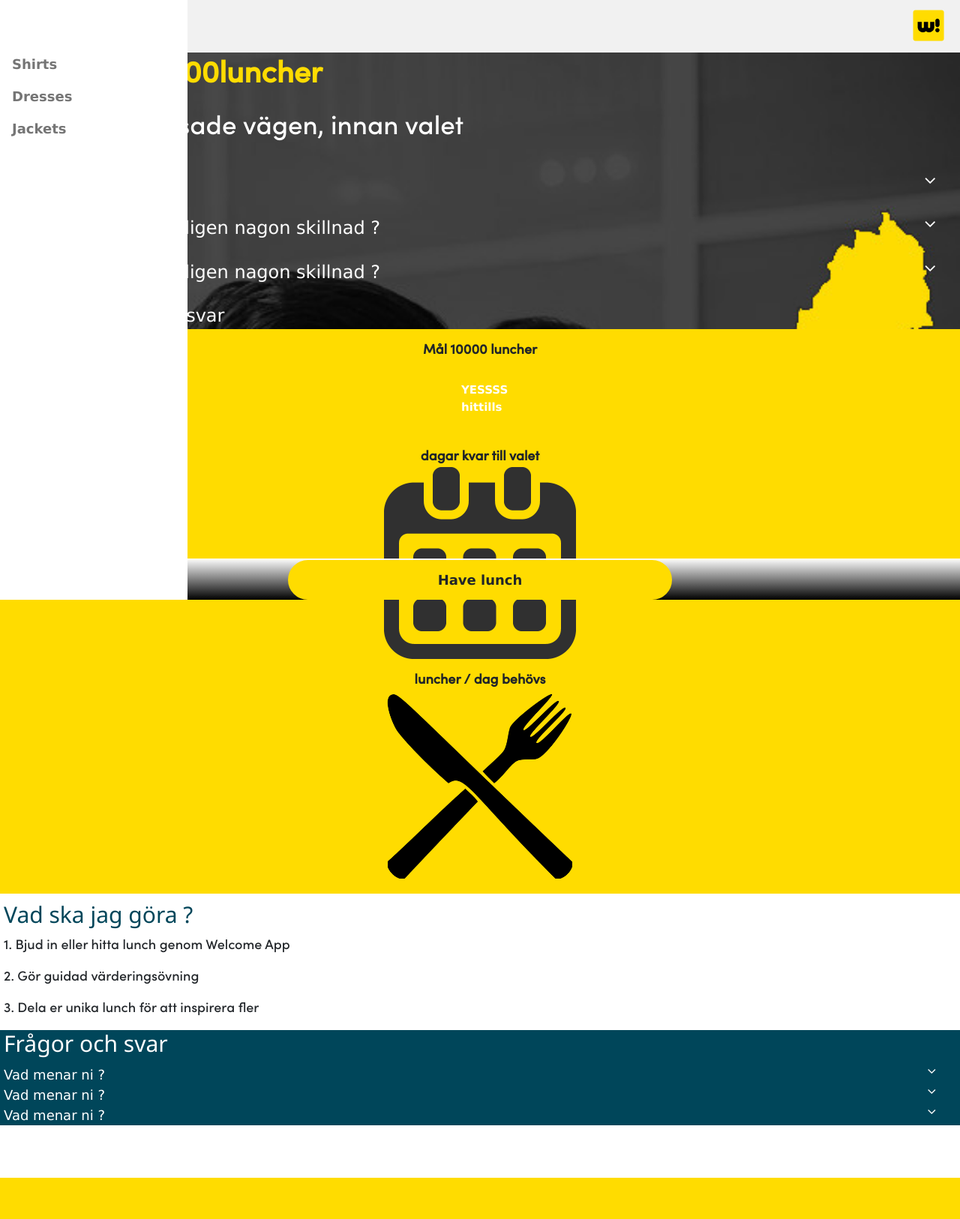
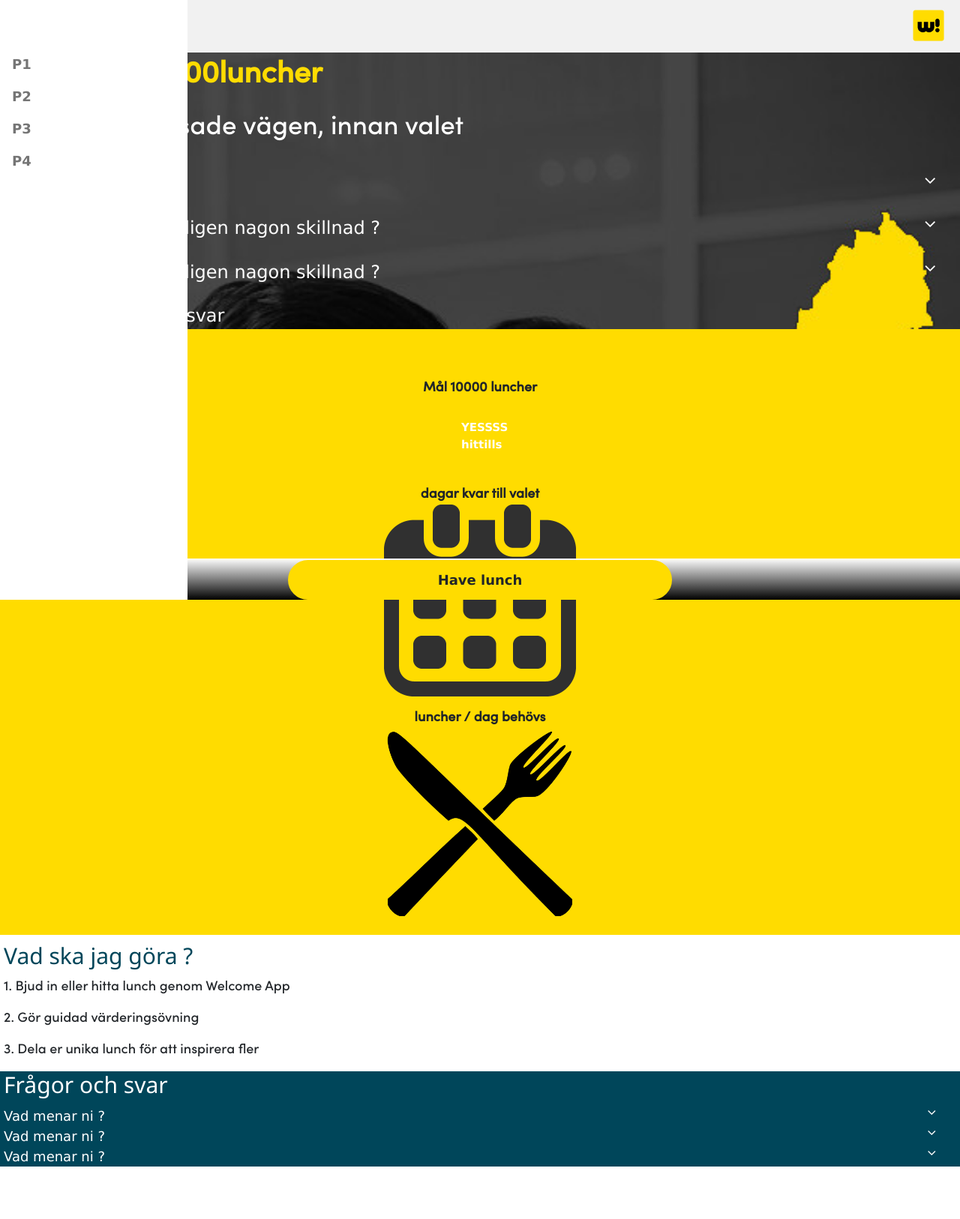
Before and after one commit to s6mon/s6mon.github.io, a PHP site: page / in a window 1280 px wide. Shown: the whole page at 75% size. Before the commit the page ends 1571 px from the top, so only its background shows below. Run offline with PHP 8.4, Linux system fonts and the light colour scheme; some libraries are stand-ins or nearby versions.

Commit message:
mobile design

```diff
--- a/css/index.css
+++ b/css/index.css
@@ -109,9 +109,10 @@ h4 {font-family: SofiaBold};
 
 
 /* -----END numbers part----- */
-.numbersPage {
+#numbersPage {
     background: #ffdc00;
-    padding-bottom: 15px;
+    padding-bottom: 20px;
+    padding-top: 50px;
 }
 
 #pngContainer {
@@ -149,7 +150,7 @@ h4 {font-family: SofiaBold};
 /* -----END numbers part----- */
 
 /* +++++Steps part+++++ */
-.stepsP {
+#stepsP {
     padding-left: 5px;
 }
 
--- a/index.html
+++ b/index.html
@@ -24,10 +24,11 @@
 </head>
 <body>
     <nav class="w3-sidebar w3-bar-block w3-white w3-collapse w3-top" style="z-index:3;width:250px" id="mySidebar">
-        <div class="w3-padding-64 w3-large w3-text-grey" style="font-weight:bold">
-            <a href="#" class="w3-bar-item w3-button">Shirts</a>
-            <a href="#" class="w3-bar-item w3-button">Dresses</a>
-            <a href="#" class="w3-bar-item w3-button">Jackets</a>
+        <div class="w3-padding-64 w3-large w3-text-grey" style="font-weight:bold" onclick="w3_close()">
+            <a href="#p1" class="w3-bar-item w3-button">P1</a>
+            <a href="#numbersPage" class="w3-bar-item w3-button">P2</a>
+            <a href="#stepsP" class="w3-bar-item w3-button">P3</a>
+            <a href="#faqP" class="w3-bar-item w3-button">P4</a>
         </div>
     </nav>
 
@@ -58,7 +59,7 @@
     </div>
     </div>
 
-    <div class="numbersPage" onmouseover="start()">
+    <div id="numbersPage" onmouseover="start()">
         <p class="text-numbers">Mål 10000 luncher</p>
         <div id="pngContainer">
             <img id="pngFilling" src="img/rondNoir2.png" alt="Disney" style="margin: 0;">
@@ -70,7 +71,7 @@
         <img class="icon" src="img/cultery.png">
     </div>
 
-    <div class="stepsP">
+    <div id="stepsP">
         <h2 style="color:#00465A">Vad ska jag göra ?</h2>
         <p id="gora">1. Bjud in eller hitta lunch genom <a href="http://welcomemovement.se" target="_blank">Welcome App</a></p>
         <p id="gora">2. Gör guidad värderingsövning</p>
--- a/js/index.js
+++ b/js/index.js
@@ -60,8 +60,6 @@ function init() {
         // 'image': "../img/rondNoir2.png"
       });
      var ok = Loadgo.options(image);
-    console.log(ok);
-
 }
 
 var interval;
@@ -74,22 +72,6 @@ function start() {
     Loadgo.resetprogress(image);
     Loadgo.setprogress(image, i);
     var info = Loadgo.options(image);
-    console.log(info);
-    // window.setTimeout(function () {
-    //     interval = window.setInterval(function (){
-    //       if (Loadgo.getprogress(image) === 100) {
-    //         window.clearInterval(interval);
-    //         // demoMsg.style.opacity = '1';
-    //         // demoProgress.style.opacity = '0';
-    //       }
-    //       else {
-    //         var prog = p * 10;
-    //         Loadgo.setprogress(image, prog);
-    //         // demoProgress.innerHTML = prog + '%';
-    //         p++;
-    //       }
-    //     }, 150);
-    // }, 300);
 }
 
 
@@ -108,7 +90,6 @@ function playNumberLunch(x) {
 //     var y = e.clientY;
 //     console.log(x + ", " + y);
 // }
-
 
 
 window.addEventListener("resize", windowResizing);
@@ -139,14 +120,6 @@ function windowResizing() {
         tenThLuncher.style.fontSize = "40px";
         subTenThL.style.fontSize = "35px";
     }
-    console.log(width);
-}
-
-function changeSeveralFontSize (name, value) {
-    var elem = document.getElementsByClassName(name);
-    for (var i=0; i<elem.length; i++) {
-        elem[i].style.fontSize = value;
-    }
 }
 
 function helloW () {
```
